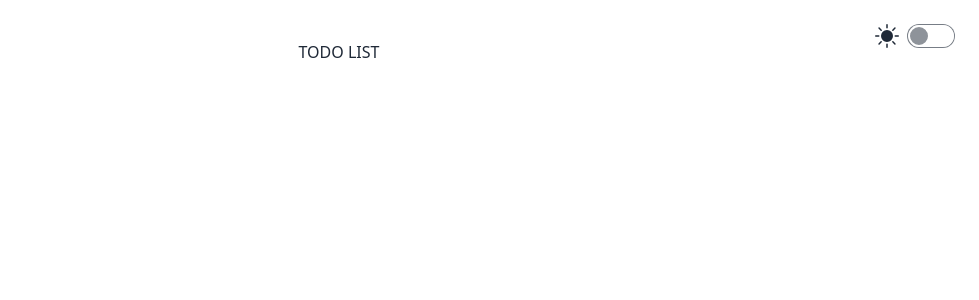
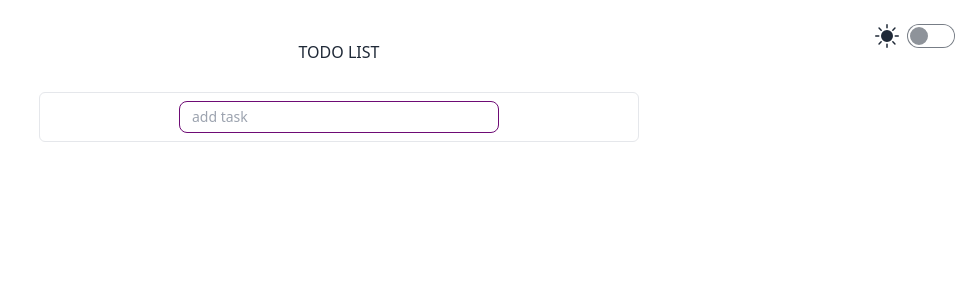
Before and after one commit to AnderyDov/test_todo_ts, a React app: page / in a window 1280 px wide. Shown: the top 300 px of the page, without its empty margins (301-1280 px from the left). Built offline with nearby package versions, Linux system fonts and the light colour scheme.

Commit message:
Create InputTask

```diff
--- a/src/App.tsx
+++ b/src/App.tsx
@@ -1,6 +1,7 @@
 import "./App.css";
 import { useAppSelector } from "./store/customHooks"; // Кастомный хук редакса для управления состоянием
 import ToggleTheme from "./components/ToggleTheme"; // Компонент переключатель темы
+import InputTask from "./components/InputTask"; // Компонент поле для ввода текста задачи
 
 export default function App() {
   const theme = useAppSelector((state) => state.app.theme); // Состояние темы
@@ -12,6 +13,7 @@ export default function App() {
     >
       TODO LIST
       <ToggleTheme />
+      <InputTask/>
     </div>
   );
 
--- /dev/null
+++ b/src/components/InputTask.tsx
@@ -0,0 +1,36 @@
+import { useAppDispatch } from "../store/customHooks"; // Хук редакса для изменения состояния
+import { addTask } from "../store/appSlice"; // Редюсер для доьавления задачи
+import React from "react";
+
+export default function InputTask() {
+  const dispatch = useAppDispatch();
+
+  // Функция добавления новой задачи, срабатывае при потере фокуса
+  function addNewTask(e:React.FocusEvent<HTMLInputElement>):void  {
+    if (e.target.value !== "") {
+      dispatch(addTask( e.target.value));
+    }
+    e.target.value = "";
+  }
+
+  // Функция сбрасввания фокуса с инпута по нажатию "Enter"
+  function addTaskPressEnter(e:React.KeyboardEvent< HTMLInputElement>):void {
+    if (e.key === "Enter") {
+      e.currentTarget.blur();
+    }
+  }
+
+  let out = (
+    <div className="w-6/12 min-w-[500px] mt-7 border rounded-md p-2 flex justify-center">
+      <input
+        type="text"
+        placeholder="add task"
+        className="input input-sm w-full max-w-xs input-bordered input-primary"
+        onBlur={addNewTask}
+        onKeyDown={addTaskPressEnter}
+      />
+    </div>
+  );
+
+  return out;
+}
```
